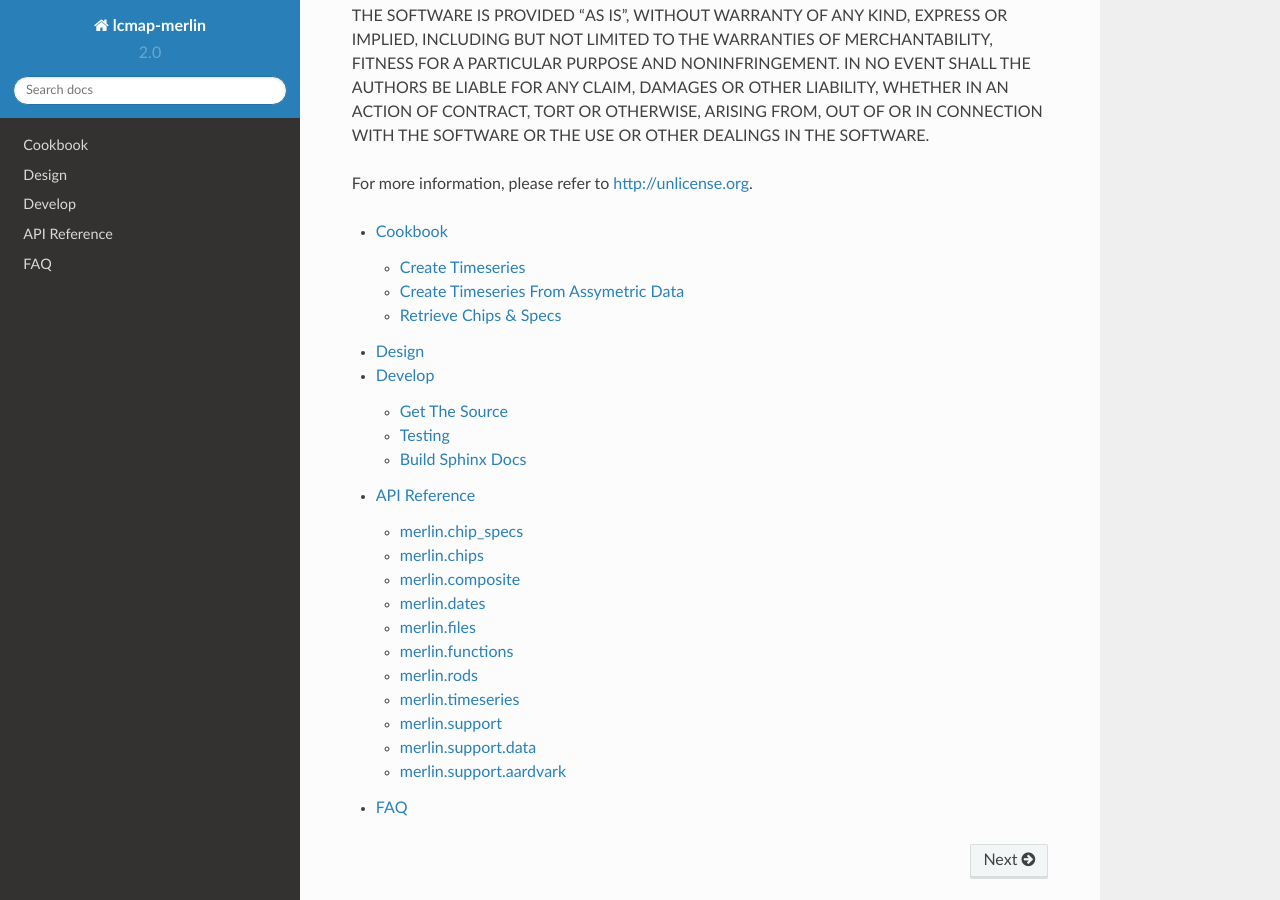
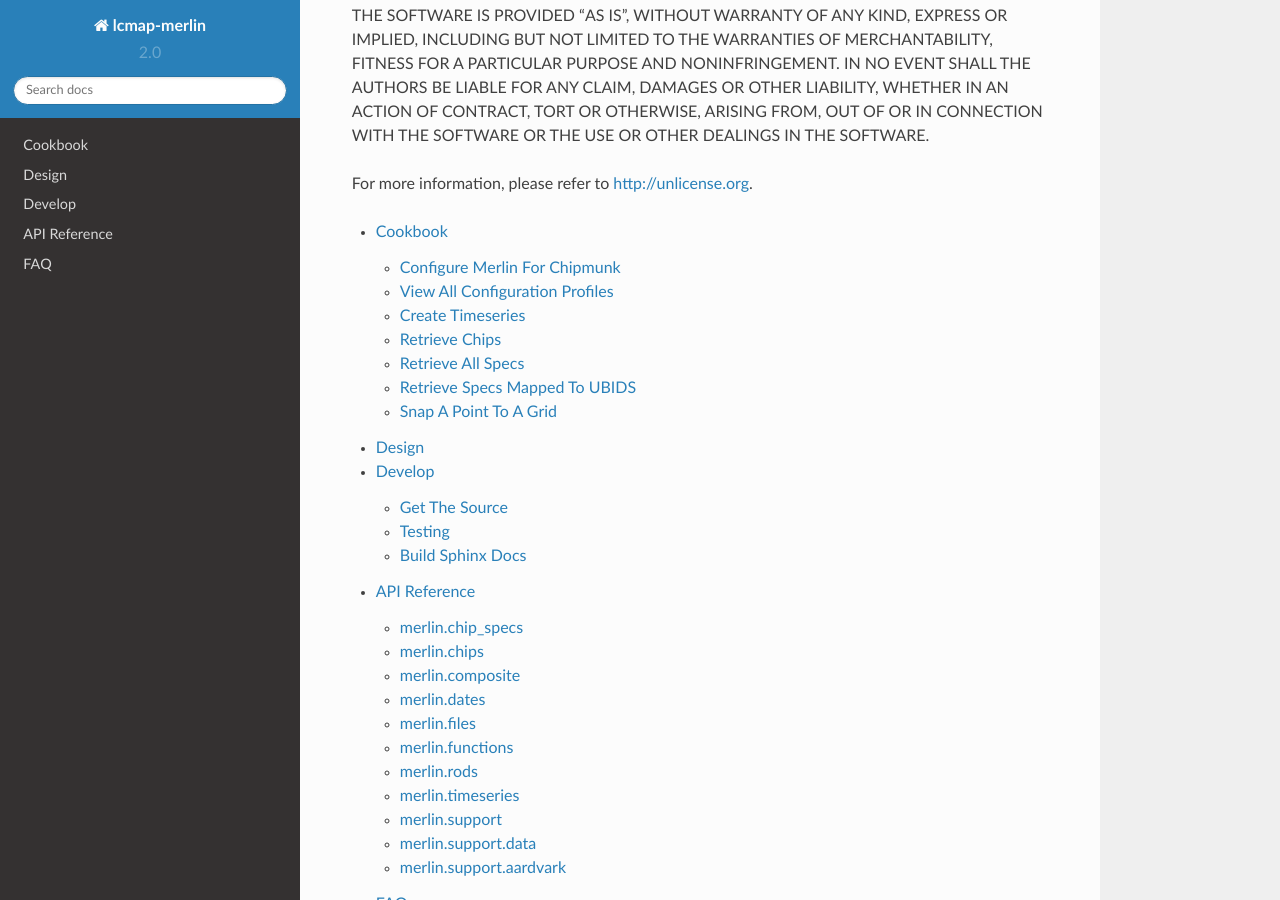
Before and after one commit to USGS-EROS/lcmap-merlin, a Sphinx documentation site: the page built from docs/source/index.rst, in a window 1280 px wide and 900 px high, scrolled down 1612 px. Built offline with Sphinx 7.4.7 and the Read the Docs theme 2.0.0, drawn with Linux system fonts in a browser that asks for light colours; formulas are drawn with MathJax 3; some of the changed lines change nothing that is shown.

Commit message:
updated cookbook

````diff
--- a/docs/source/cookbook.rst
+++ b/docs/source/cookbook.rst
@@ -1,24 +1,53 @@
 Cookbook
 ========
+
+Configure Merlin For Chipmunk
+-----------------------------
+Merlin is configurable via the shell environment and by Python dict.
+
+Parameter values take precedence over parent shell environment variables.
+
+.. code-block:: python3
+
+    import merlin
+    import os
+
+    # alternative: set shell variables
+    # export CHIPMUNK_URL=http://localhost:5656/plus/path
+    os.environ['CHIPMUNK_URL'] = 'http://localhost:5656/plus/path'
+
+    merlin.cfg.get(profile='chipmunk-ard')
+
+.. code-block:: python3
+
+    import merlin
+
+    # anything passed into the env parameter overrides the shell environment
+    merlin.cfg.get(profile='chipmunk-ard',
+                   env={'CHIPMUNK_URL': 'http://localhost:5656/plus/path'})
+
+
+View All Configuration Profiles
+-------------------------------
+Merlin configurations are organized into profiles, which group function implementations by use.
+All profiles may be viewed by calling ```merlin.cfg.profiles``` with a ```None``` parameter.
+
+.. code-block:: python3
+    import merlin
+    merlin.cfg.profiles(None)
+
 
 Create Timeseries
 -------------------
 
 .. code-block:: python3
 
-    from merlin import chips
-    from merlin import chip_specs
     import merlin
 
-    queries = {
-        'red':   'http://host/v1/landsat/chip-specs?q=tags:red AND sr',
-        'green': 'http://host/v1/landsat/chip-specs?q=tags:green AND sr',
-        'blue':  'http://host/v1/landsat/chip-specs?q=tags:blue AND sr'}
-
-    timeseries = merlin.create(point=(123, 456),
+    timeseries = merlin.create(x=123,
+                               y=456,
                                acquired='1980-01-01/2017-01-01',
-                               keyed_specs=chip_specs.getmulti(queries),
-                               chips_fn=partial(chips.from_chipmunk, url='http://host/v1/landsat/chips'))
+                               cfg=merlin.cfg.get('chipmunk-ard'))
 
     print(timeseries)
 
@@ -31,47 +60,50 @@
                              'blue' : [1, 11, ...],
                              'dates': ['2017-01-01', '2016-12-31', ...]}),)
 
-Create Timeseries From Assymetric Data
---------------------------------------
-.. code-block:: python3
 
-    from functools import partial
-    from merlin import chips
-    from merlin import chip_specs
-    from merlin import functions
-    from merlin import timeseries
-    import merlin
-
-    queries = {
-        'red':     'http://host/v1/landsat/chip-specs?q=tags:red AND sr',
-        'green':   'http://host/v1/landsat/chip-specs?q=tags:green AND sr',
-        'blue':    'http://host/v1/landsat/chip-specs?q=tags:blue AND sr',
-        'quality': 'http://host/v1/landsat/chip-specs?q=tags:pixelqa'}
-
-    data = timeseries.create(
-                      point=(123, 456),
-                      acquired='1980-01-01/2015-12-31',
-                      dates_fn=partial(functions.chexists,
-                                       check_fn=timeseries.symmetric_dates,
-                                       keys=['quality',]),
-                      keyed_specs=chip_specs.getmulti(queries),
-                      chips_fn=partial(chips.from_chipmunk, url='http://host/v1/landsat/chips'))
-
-Retrieve Chips & Specs
-----------------------
+Retrieve Chips
+--------------
 
 .. code-block:: python3
 
-    from merlin.chips      import from_chipmunk as chips_fn
-    from merlin.chip_specs import getmulti as specs_fn
-    from merlin.composite  import chips_and_specs
+    import merlin
 
-    queries = {
-        'red':   'http://host/v1/landsat/chip-specs?q=tags:red AND sr',
-        'green': 'http://host/v1/landsat/chip-specs?q=tags:green AND sr',
-        'blue':  'http://host/v1/landsat/chip-specs?q=tags:blue AND sr'}
+    cfg = merlin.cfg.get('chipmunk-ard')
+    cfn = cfg.get('chips_fn')
 
-    cas = chips_and_specs(point=(123, 456),
-                          acquired='1980-01-01/2017-08-22',
-                          keyed_specs=specs_fn(queries),
-                          chips_fn=partial(chips_fn, url='http://host/v1/landsat/chips'))
+    cfn(x=123, y=456, acquired='1980/2017', ubids=['LC08_SRB4', 'LE07_SRB3', ...])
+
+
+Retrieve All Specs
+------------------
+
+.. code-block:: python3
+
+    import merlin
+
+    cfg = merlin.cfg.get('chipmunk-ard')
+    rfn = cfg.get('registry_fn')
+
+    rfn()
+
+
+Retrieve Specs Mapped To UBIDS
+------------------------------
+
+.. code-block:: python3
+
+    import merlin
+
+    merlin.specs.mapped(ubids=merlin.cfg.ubids['chipmunk-ard'])
+
+
+Snap A Point To A Grid
+----------------------
+.. code-block:: python3
+
+    import merlin
+
+    cfg = merlin.cfg.get('chipmunk-ard')
+    fn = cfg.get('snap_fn')
+
+    sfn(x=123, y=456)
````
